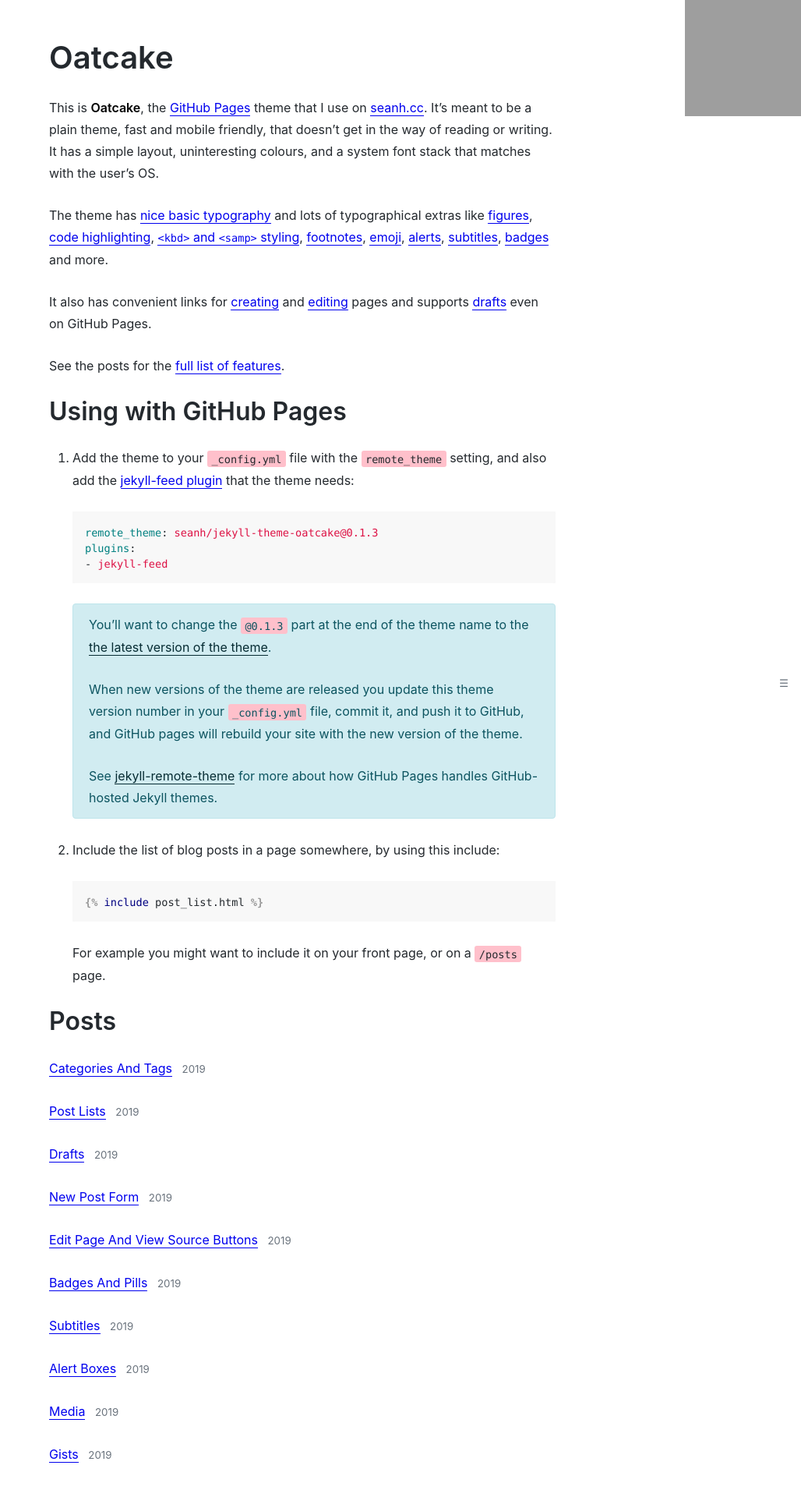
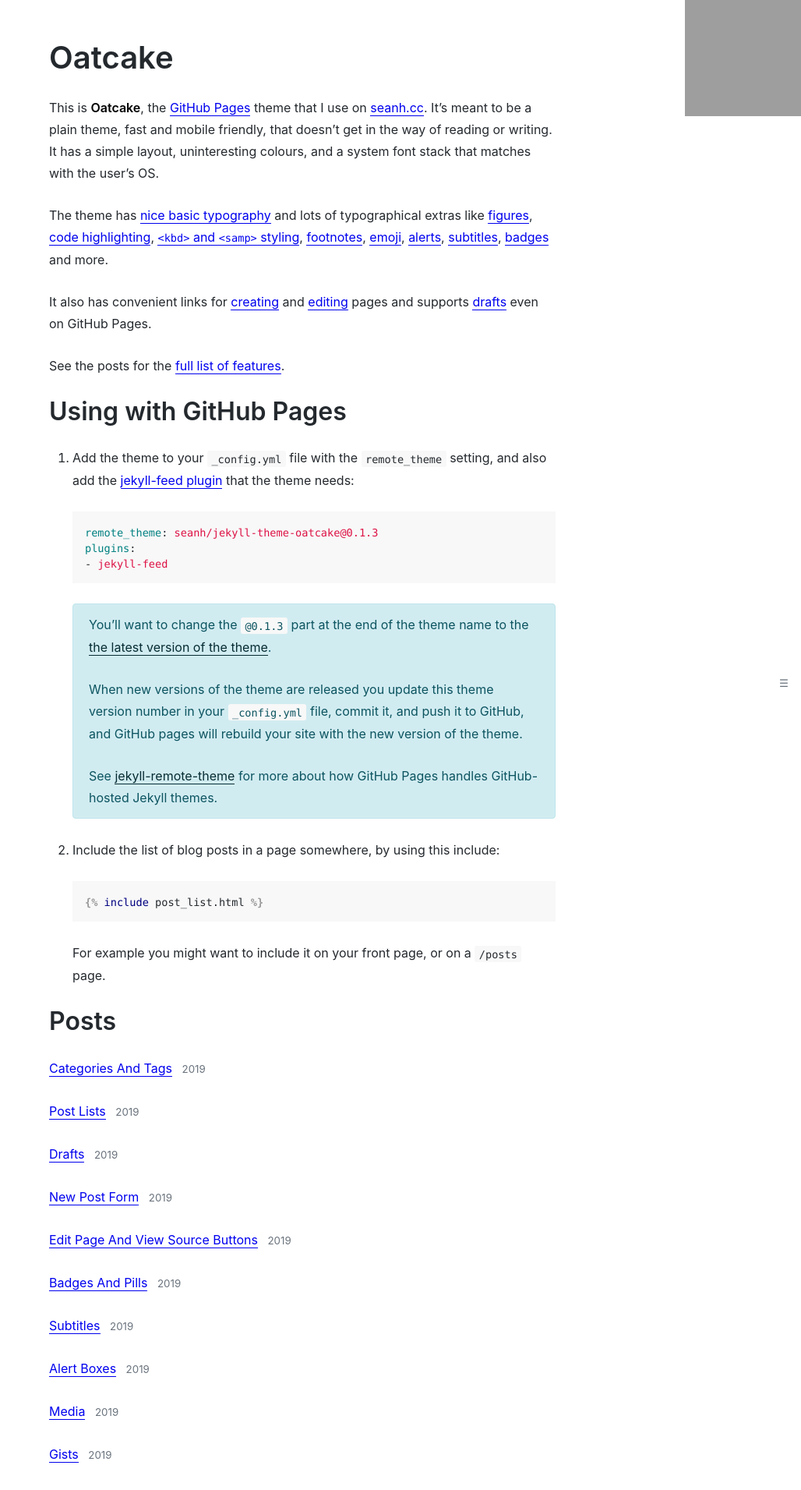
Before and after one commit to seanh/jekyll-theme-oatcake, a Jekyll site: the page built from index.md, in a window 1280 px wide. Shown: the top 1911 px of the page at 78% size, without its empty margins (252-1280 px from the left). Built offline with Jekyll 4.4.1, drawn with Linux system fonts in a browser that asks for light colours; comment, search, counter and statistics services are not loaded; our own code applies the rules of GitHub Pages for plain Markdown files; grey boxes are pictures that could not be loaded.

Commit message:
Revert "Make code spans pink"
This reverts commit 609baf3aebb5cda8b86cbaa221b90cb889132af3.

```diff
--- a/_sass/_dropup.scss
+++ b/_sass/_dropup.scss
@@ -40,5 +40,5 @@
 }
 
 .dropup__content a:hover {
-  background-color: rgb(230,167,178)
+  background-color: #ededed;
 }
--- a/_sass/_variables.scss
+++ b/_sass/_variables.scss
@@ -4,7 +4,8 @@
   --bold-color: black;
   --muted-color: #6a737d;
 
-  --code-background-color: Pink;
+  /* Match the background-color of the GitHub syntax highlighting theme. */
+  --code-background-color: #f8f8f8;
   --code-color: inherit;
 
   --pre-code-background-color: #f8f8f8;
```
